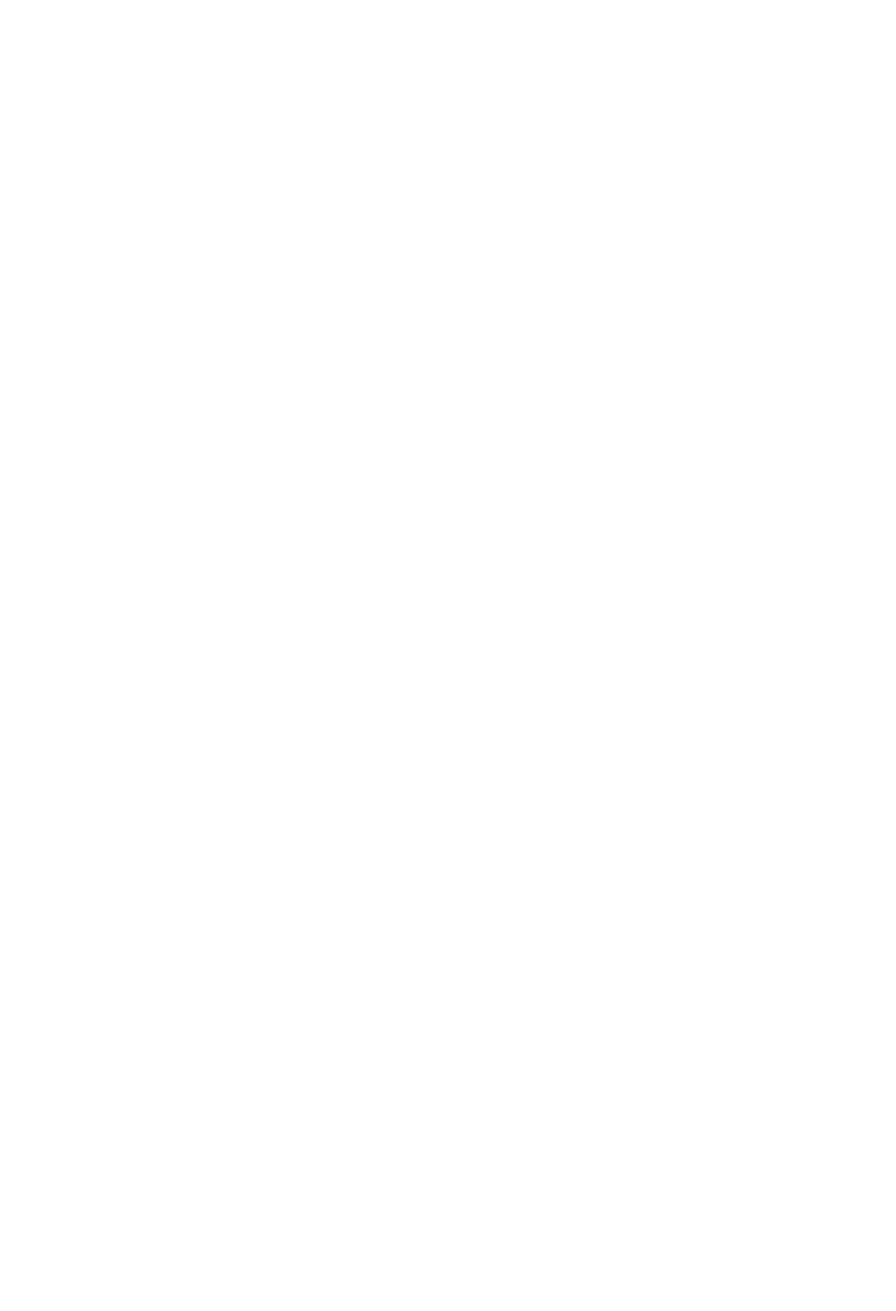
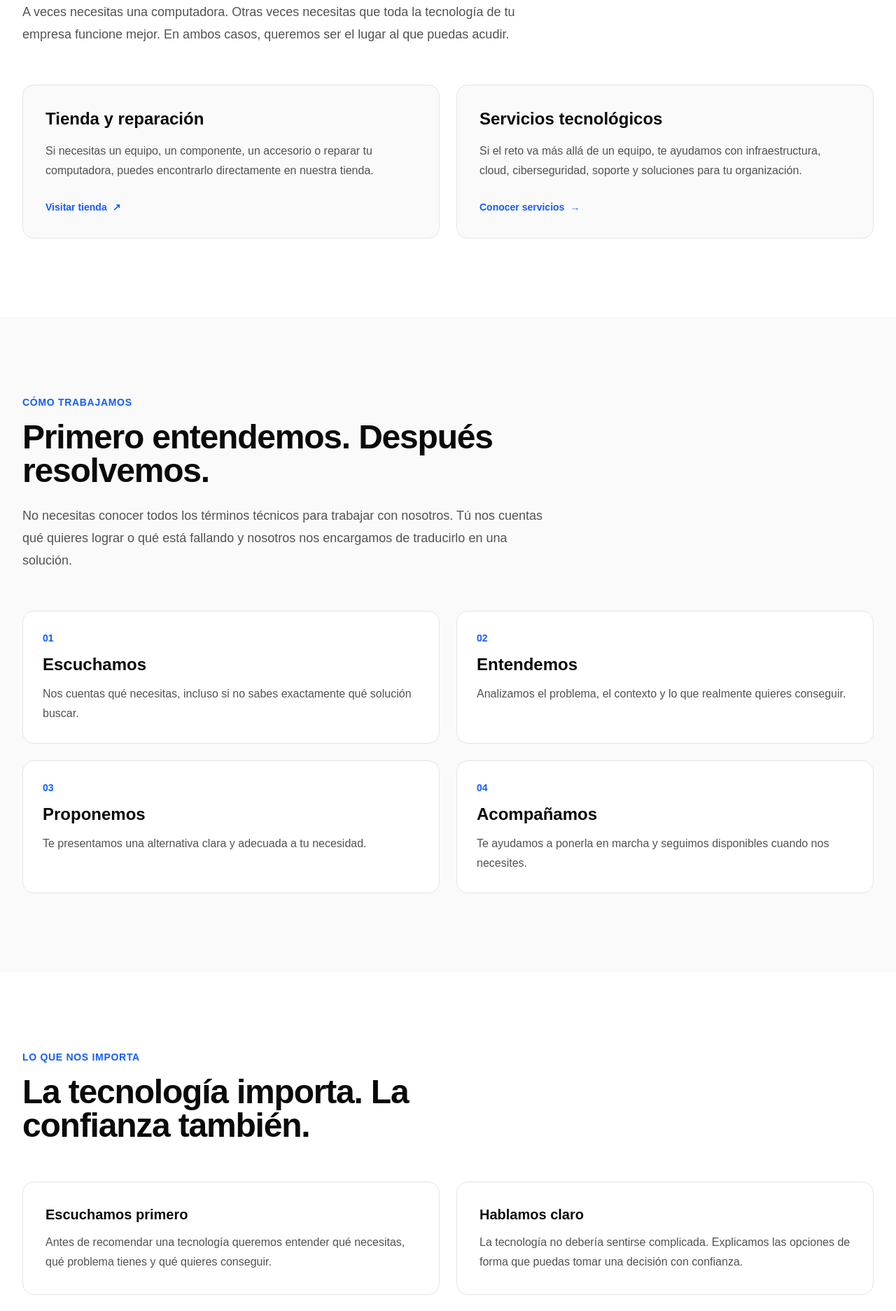
Before and after one commit to jsolisba/compumercado-web, a Next.js app: page /about in a window 1280 px wide. Before the commit this address had no page. Shown: the part 880-2754 px from the top of the page at 70% size. Before the commit the page ends 800 px from the top, so only its background shows below. Built offline with nearby package versions, Linux system fonts and the light colour scheme.

Commit message:
feat: add about page

```diff
--- /dev/null
+++ b/src/app/about/page.tsx
@@ -0,0 +1,279 @@
+import Navbar from "@/components/layout/Navbar";
+import Footer from "@/components/layout/Footer";
+import Container from "@/components/ui/Container";
+import Section from "@/components/ui/Section";
+
+const waysToHelp = [
+  {
+    title: "Tienda y reparación",
+    description:
+      "Si necesitas un equipo, un componente, un accesorio o reparar tu computadora, puedes encontrarlo directamente en nuestra tienda.",
+    href: "https://compumercado.shop/",
+    link: "Visitar tienda",
+    external: true,
+  },
+  {
+    title: "Servicios tecnológicos",
+    description:
+      "Si el reto va más allá de un equipo, te ayudamos con infraestructura, cloud, ciberseguridad, soporte y soluciones para tu organización.",
+    href: "/services",
+    link: "Conocer servicios",
+    external: false,
+  },
+];
+
+const principles = [
+  {
+    title: "Escuchamos primero",
+    description:
+      "Antes de recomendar una tecnología queremos entender qué necesitas, qué problema tienes y qué quieres conseguir.",
+  },
+  {
+    title: "Hablamos claro",
+    description:
+      "La tecnología no debería sentirse complicada. Explicamos las opciones de forma que puedas tomar una decisión con confianza.",
+  },
+  {
+    title: "Resolvemos lo necesario",
+    description:
+      "Buscamos soluciones que tengan sentido para tu situación, sin agregar complejidad simplemente porque existe.",
+  },
+  {
+    title: "Seguimos contigo",
+    description:
+      "Nuestro trabajo no termina cuando una solución queda instalada. Queremos que realmente funcione para ti.",
+  },
+];
+
+const steps = [
+  {
+    number: "01",
+    title: "Escuchamos",
+    description:
+      "Nos cuentas qué necesitas, incluso si no sabes exactamente qué solución buscar.",
+  },
+  {
+    number: "02",
+    title: "Entendemos",
+    description:
+      "Analizamos el problema, el contexto y lo que realmente quieres conseguir.",
+  },
+  {
+    number: "03",
+    title: "Proponemos",
+    description:
+      "Te presentamos una alternativa clara y adecuada a tu necesidad.",
+  },
+  {
+    number: "04",
+    title: "Acompañamos",
+    description:
+      "Te ayudamos a ponerla en marcha y seguimos disponibles cuando nos necesites.",
+  },
+];
+
+export default function AboutPage() {
+  return (
+    <>
+      <Navbar />
+
+      <main>
+        <section className="bg-slate-950 text-white">
+          <Container>
+            <div className="max-w-4xl py-20 lg:py-28">
+              <div className="text-sm font-semibold uppercase tracking-widest text-blue-400">
+                Sobre CompuMercado
+              </div>
+
+              <h1 className="mt-5 text-5xl font-bold tracking-tight sm:text-6xl lg:text-7xl">
+                Tecnología que entiende a las personas.
+              </h1>
+
+              <p className="mt-7 max-w-3xl text-lg leading-8 text-slate-300 sm:text-xl">
+                Creemos que la tecnología debe ayudarte a hacer las cosas
+                mejor, no hacerlas más complicadas. Por eso buscamos entender
+                primero lo que necesitas y después encontrar la solución que
+                realmente tenga sentido.
+              </p>
+            </div>
+          </Container>
+        </section>
+
+        <Section>
+          <Container>
+            <div className="max-w-3xl">
+              <div className="text-sm font-semibold uppercase tracking-wider text-blue-600">
+                Qué hacemos
+              </div>
+
+              <h2 className="mt-4 text-4xl font-bold tracking-tight text-neutral-950 sm:text-5xl">
+                Una sola empresa para diferentes necesidades tecnológicas.
+              </h2>
+
+              <p className="mt-6 text-lg leading-8 text-neutral-600">
+                A veces necesitas una computadora. Otras veces necesitas que
+                toda la tecnología de tu empresa funcione mejor. En ambos
+                casos, queremos ser el lugar al que puedas acudir.
+              </p>
+            </div>
+
+            <div className="mt-14 grid gap-6 lg:grid-cols-2">
+              {waysToHelp.map((item) => (
+                <article
+                  key={item.title}
+                  className="group rounded-2xl border border-neutral-200 bg-neutral-50 p-8 transition-all duration-300 hover:-translate-y-1 hover:border-blue-200 hover:bg-white hover:shadow-lg"
+                >
+                  <h3 className="text-2xl font-bold text-neutral-950">
+                    {item.title}
+                  </h3>
+
+                  <p className="mt-4 text-base leading-7 text-neutral-600">
+                    {item.description}
+                  </p>
+
+                  {item.external ? (
+                    <a
+                      href={item.href}
+                      target="_blank"
+                      rel="noopener noreferrer"
+                      className="mt-7 inline-flex items-center text-sm font-semibold text-blue-600 transition-colors group-hover:text-blue-700"
+                    >
+                      {item.link}
+                      <span
+                        aria-hidden="true"
+                        className="ml-2 transition-transform duration-300 group-hover:translate-x-1"
+                      >
+                        ↗
+                      </span>
+                    </a>
+                  ) : (
+                    <a
+                      href={item.href}
+                      className="mt-7 inline-flex items-center text-sm font-semibold text-blue-600 transition-colors group-hover:text-blue-700"
+                    >
+                      {item.link}
+                      <span
+                        aria-hidden="true"
+                        className="ml-2 transition-transform duration-300 group-hover:translate-x-1"
+                      >
+                        →
+                      </span>
+                    </a>
+                  )}
+                </article>
+              ))}
+            </div>
+          </Container>
+        </Section>
+
+        <Section className="bg-neutral-50">
+          <Container>
+            <div className="max-w-3xl">
+              <div className="text-sm font-semibold uppercase tracking-wider text-blue-600">
+                Cómo trabajamos
+              </div>
+
+              <h2 className="mt-4 text-4xl font-bold tracking-tight text-neutral-950 sm:text-5xl">
+                Primero entendemos. Después resolvemos.
+              </h2>
+
+              <p className="mt-6 text-lg leading-8 text-neutral-600">
+                No necesitas conocer todos los términos técnicos para trabajar
+                con nosotros. Tú nos cuentas qué quieres lograr o qué está
+                fallando y nosotros nos encargamos de traducirlo en una
+                solución.
+              </p>
+            </div>
+
+            <div className="mt-14 grid gap-6 sm:grid-cols-2">
+              {steps.map((step) => (
+                <article
+                  key={step.number}
+                  className="rounded-2xl border border-neutral-200 bg-white p-7"
+                >
+                  <div className="text-sm font-bold text-blue-600">
+                    {step.number}
+                  </div>
+
+                  <h3 className="mt-3 text-2xl font-bold text-neutral-950">
+                    {step.title}
+                  </h3>
+
+                  <p className="mt-3 leading-7 text-neutral-600">
+                    {step.description}
+                  </p>
+                </article>
+              ))}
+            </div>
+          </Container>
+        </Section>
+
+        <Section>
+          <Container>
+            <div className="max-w-3xl">
+              <div className="text-sm font-semibold uppercase tracking-wider text-blue-600">
+                Lo que nos importa
+              </div>
+
+              <h2 className="mt-4 text-4xl font-bold tracking-tight text-neutral-950 sm:text-5xl">
+                La tecnología importa. La confianza también.
+              </h2>
+            </div>
+
+            <div className="mt-14 grid gap-6 sm:grid-cols-2">
+              {principles.map((principle) => (
+                <article
+                  key={principle.title}
+                  className="rounded-2xl border border-neutral-200 bg-white p-8"
+                >
+                  <h3 className="text-xl font-bold text-neutral-950">
+                    {principle.title}
+                  </h3>
+
+                  <p className="mt-3 leading-7 text-neutral-600">
+                    {principle.description}
+                  </p>
+                </article>
+              ))}
+            </div>
+          </Container>
+        </Section>
+
+        <section className="bg-blue-600 text-white">
+          <Container>
+            <div className="py-20 text-center lg:py-24">
+              <h2 className="text-4xl font-bold tracking-tight sm:text-5xl">
+                ¿Tienes algo que resolver?
+              </h2>
+
+              <p className="mx-auto mt-5 max-w-2xl text-lg leading-8 text-blue-100">
+                No necesitas tener la solución definida. Cuéntanos qué está
+                pasando y conversemos sobre cómo podemos ayudarte.
+              </p>
+
+              <div className="mt-8 flex flex-col justify-center gap-4 sm:flex-row">
+                <a
+                  href="/contact"
+                  className="rounded-lg bg-white px-6 py-3.5 font-semibold text-blue-700 shadow-sm transition-colors hover:bg-blue-50"
+                >
+                  Hablemos
+                </a>
+
+                <a
+                  href="https://wa.me/50670154363"
+                  target="_blank"
+                  rel="noopener noreferrer"
+                  className="rounded-lg border border-white/30 px-6 py-3.5 font-semibold text-white transition-colors hover:bg-white/10"
+                >
+                  WhatsApp
+                </a>
+              </div>
+            </div>
+          </Container>
+        </section>
+      </main>
+
+      <Footer />
+    </>
+  );
+}
```
